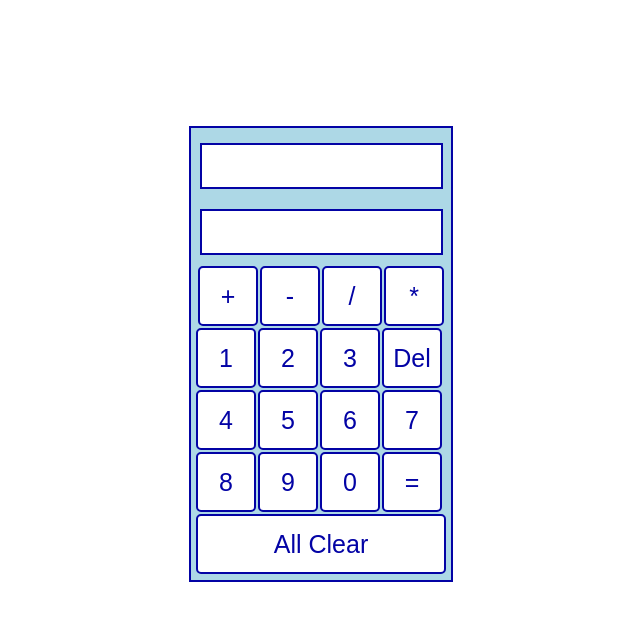
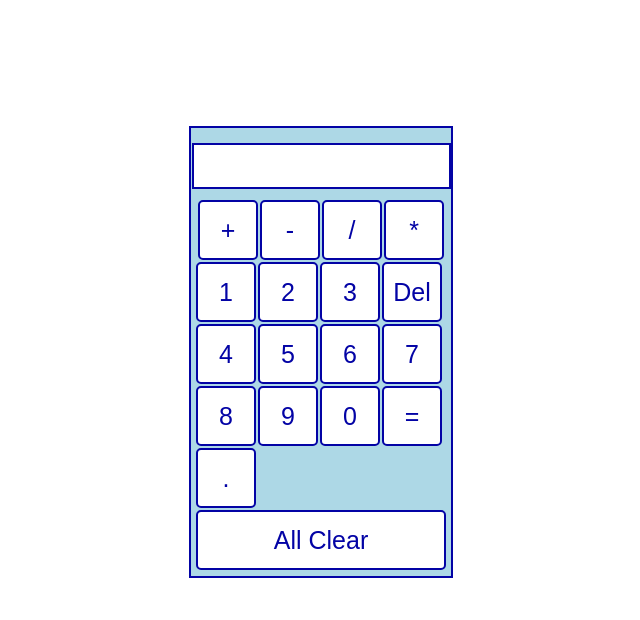
Before and after one commit to jamesonajobi27/My-Calcutor, a React (Vite) app: page / in a window 1280 px wide. Shown: the top 620 px of the page, without its empty margins (319-959 px from the left). Built offline with nearby package versions, Linux system fonts and the light colour scheme.

Commit message:
Removed the second screen, the All clear button is now working

```diff
--- a/src/App.css
+++ b/src/App.css
@@ -32,6 +32,7 @@ button{
   background-color: white;
 }
 input{
+  max-length:"1";
    width:235px;
    height:40px;
   margin:10px;
@@ -39,7 +40,9 @@ input{
   border-color: #0303a5;
   border-raduis:100px;
   font-size:20px;
-
+  text-align:right;
+  padding-right:10px;
+  padding-left:10px;
 }
 
 button:hover{
--- a/src/App.jsx
+++ b/src/App.jsx
@@ -10,40 +10,54 @@ export default function App() {
   let [input,setInput] = React.useState("")
 
   function buttonInput(event){
-    let num = event.target.value
+    let limit = 10
+    let num = event.target.value.slice(0, limit)
     setInput( prev =>{
       return(prev + num)
     })
   }
  function OperatorInput(event){
-   let sign = event.target.value
+   const limit = 10
+   let sign =  event.target.value.slice(0, limit)
     setInput( prev => {
       return(prev + sign)
     })
- }
+
+  }
   function Delete(){
   setInput(prev => {
      let real = prev.length
     return(prev.slice(0,real-1))
   })
   }
+  let b
+   let p
   function Equal(){
-    return(
+
       setInput(
-        prev =>{
-          let b = `${eval(prev)}`
-          return(b)
+        prev => {
+           b =`${Function("return " + prev)()}`;
+           return (b)
         }
+
       )
-    )
+  }
+
+  function AllClear(){
+    setInput(prev => {
+     let real = prev.length
+    return(prev.slice(real))
+  })
   }
 
   return (
     <main>
-      <Screen1 value ={input}/>
     <Screen2  value={input}/>
       <Operators onClick={OperatorInput} />
-      <Digits onClick={buttonInput} onClick3={Equal} onClick1={Delete}  />
+      <Digits onClick={buttonInput}
+        onClick3={Equal}
+        onClick1={Delete}
+        onClick4={AllClear}/>
  </main>
   )
 }
--- a/src/Buttons.jsx
+++ b/src/Buttons.jsx
@@ -17,7 +17,10 @@ export default function Digits(props){
    <button onClick={props.onClick} value="9">9</button>
    <button onClick={props.onClick} value="0">0</button>
    <button value="" onClick={props.onClick3}>=</button>
-    <button className="All" value="">All Clear</button>
+      <button onClick={props.onClick} value=".">.</button>
+    <button className="All"
+      onClick={props.onClick4}
+      value="">All Clear</button>
       </div>
 
 )
--- a/src/Screen2.jsx
+++ b/src/Screen2.jsx
@@ -4,6 +4,6 @@ import React from "react"
 export default function Screen2(prop){
 
   return(
-     <input className="Noclick"type="text" value={prop.value} readOnly ></input>
+     <input className="Noclick"type="text" value={prop.value} readOnly maxLength={1}></input>
   )
 }
```
Also changed, not shown: src/Screen1.jsx (+7 -6 lines).
